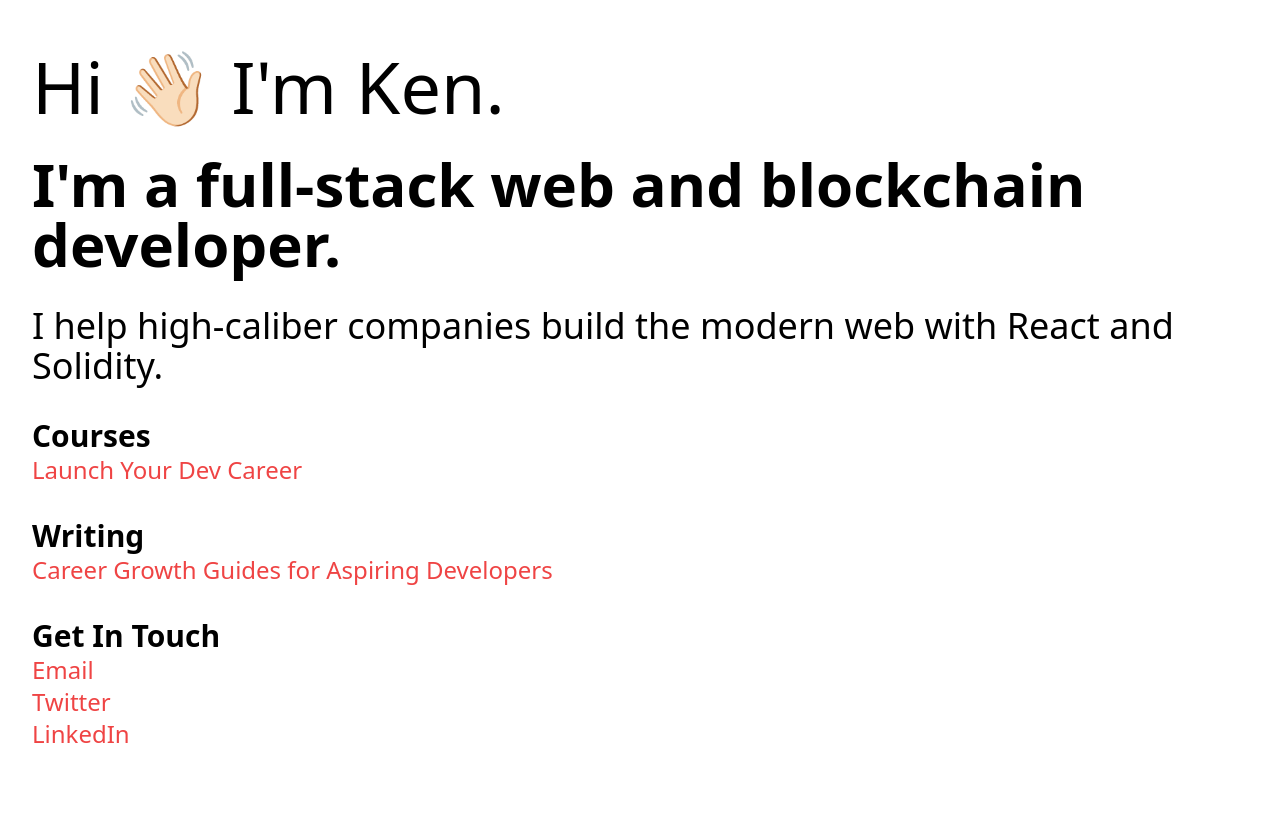
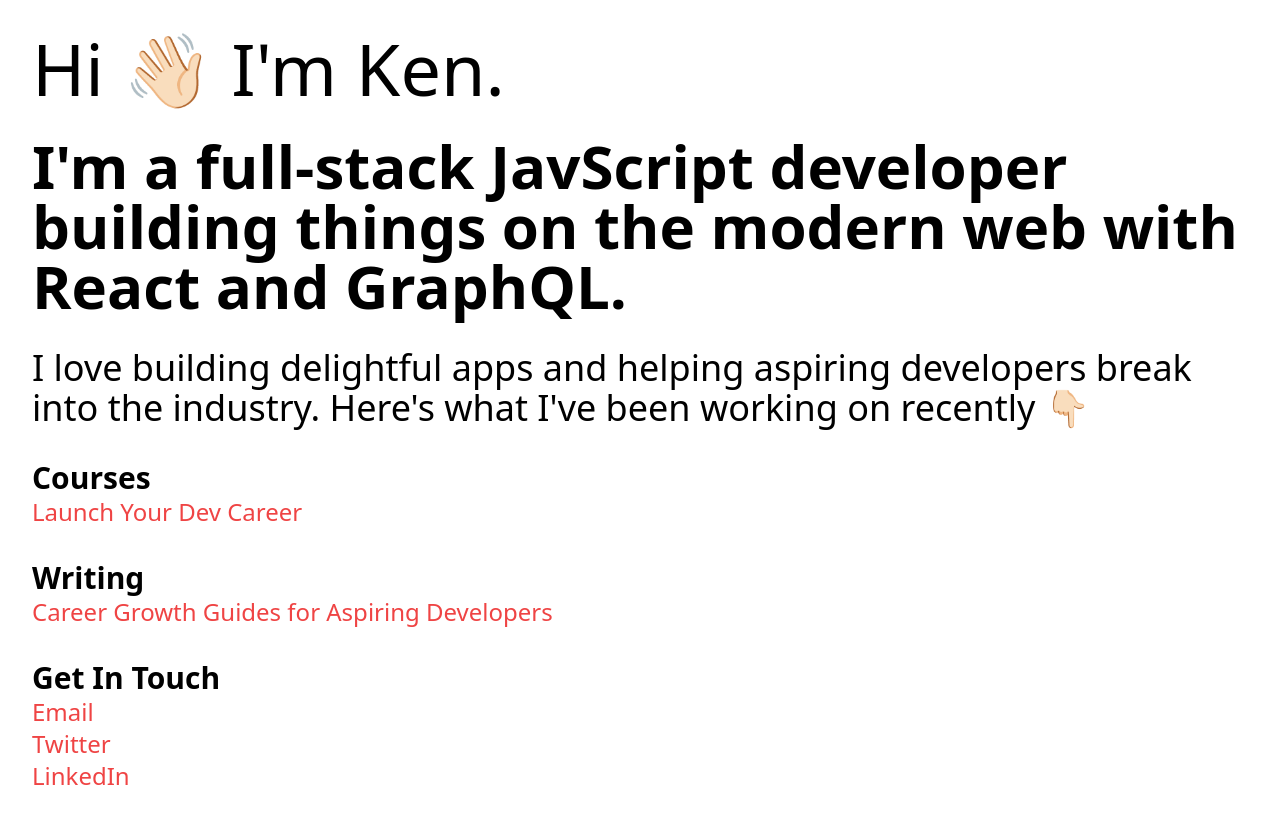
Before and after one commit to kenrogers/kenrogers, a Gatsby site: page / in a window 1280 px wide. Before the commit the page ends 800 px from the top, so only its background shows below. Built offline with nearby package versions, Linux system fonts and the light colour scheme; Gatsby itself is replaced by a stand-in of ours.

Commit message:
Change text

```diff
--- a/src/pages/index.js
+++ b/src/pages/index.js
@@ -8,11 +8,12 @@ const IndexPage = () => (
     <Seo title="Ken Rogers" />
     <p className="text-5xl md:text-7xl">Hi 👋🏻 I'm Ken.</p>
     <h1 className="text-4xl md:text-6xl font-black mt-8">
-      I'm a full-stack web and blockchain developer.
+      I'm a full-stack JavScript developer building things on the modern web
+      with React and GraphQL.
     </h1>
     <h2 className="text-2xl md:text-4xl mt-8">
-      I help high-caliber companies build the modern web with React and
-      Solidity.
+      I love building delightful apps and helping aspiring developers break into
+      the industry. Here's what I've been working on recently 👇🏻
     </h2>
     <h3 className="text-2xl md:text-3xl mt-8 font-bold">Courses</h3>
     <ul>
```
